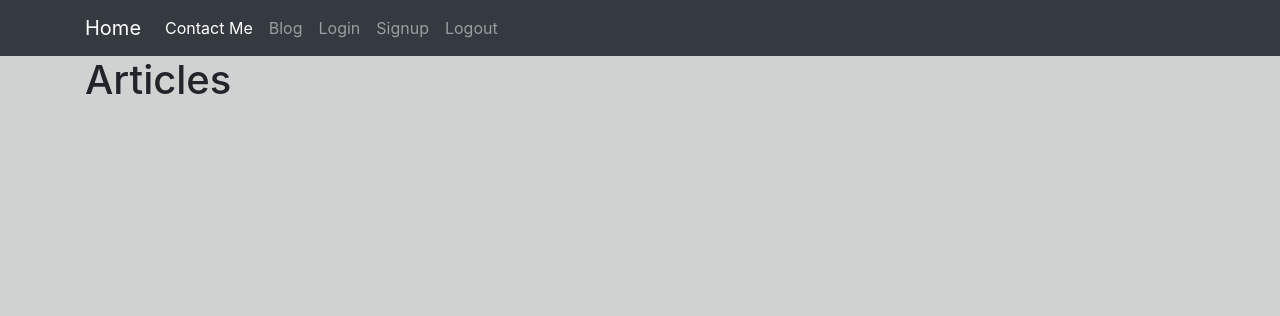
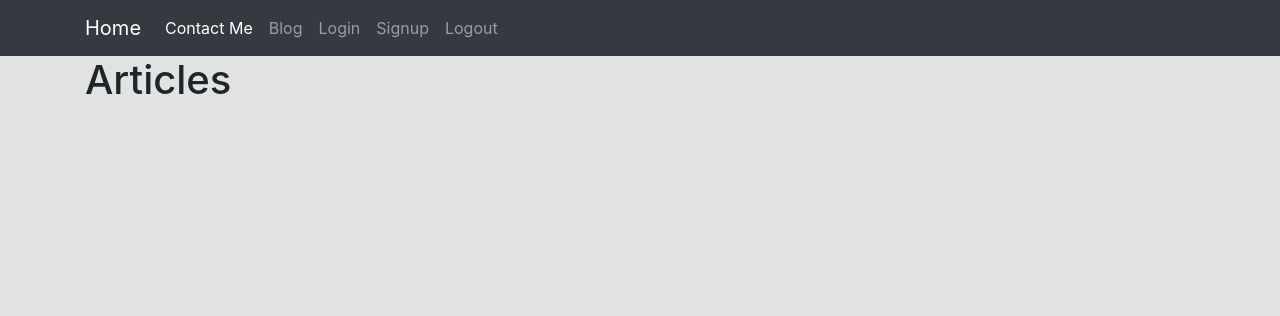
Before and after one commit to mosihere/mosihere-blog, a Django app: page /blog/ in a window 1280 px wide. Shown: the top 316 px of the page. Run offline with Django 3.2, Linux system fonts and the light colour scheme; data that the repository does not hold is empty; some libraries are stand-ins or nearby versions.

Commit message:
Just a little css changed

```diff
--- a/blog/static/blog/style.css
+++ b/blog/static/blog/style.css
@@ -1,3 +1,3 @@
 body {
-    background: rgb(208, 209, 209);
+    background: rgb(225, 226, 226);
   }
```
